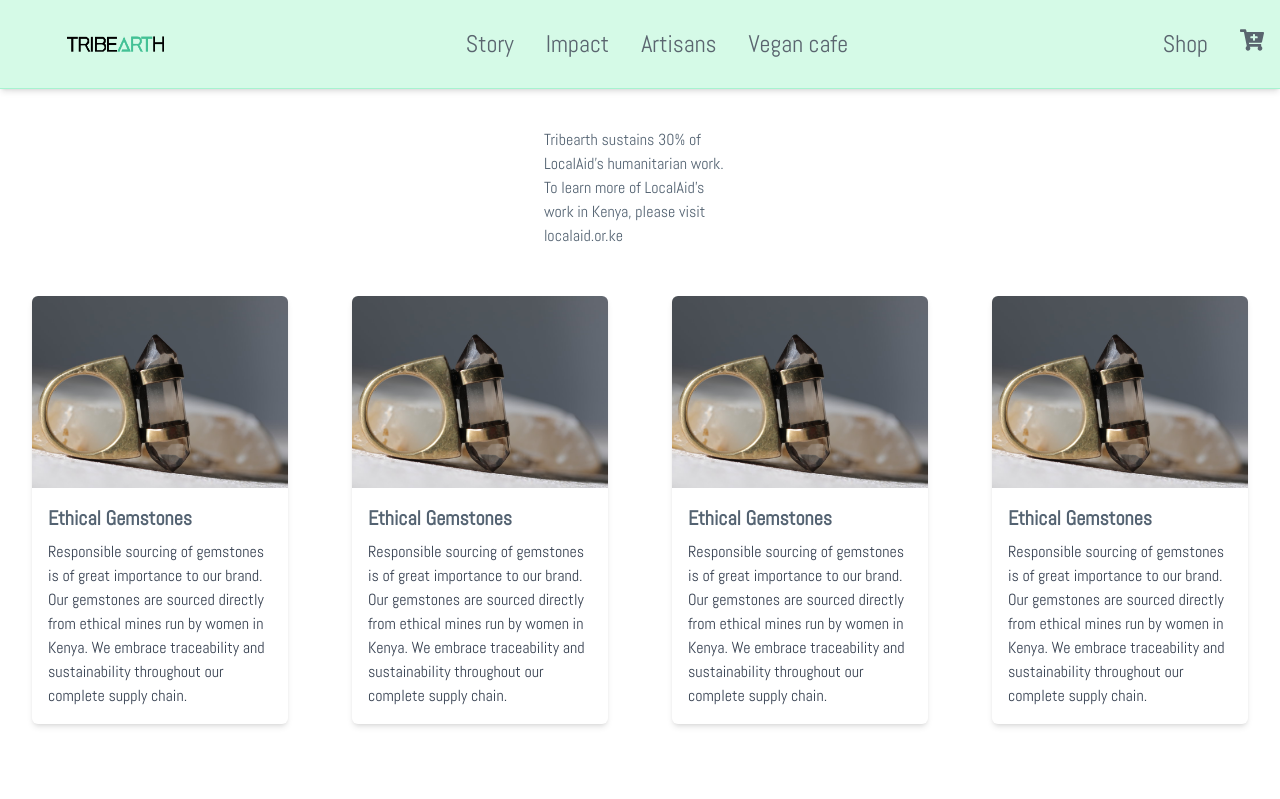
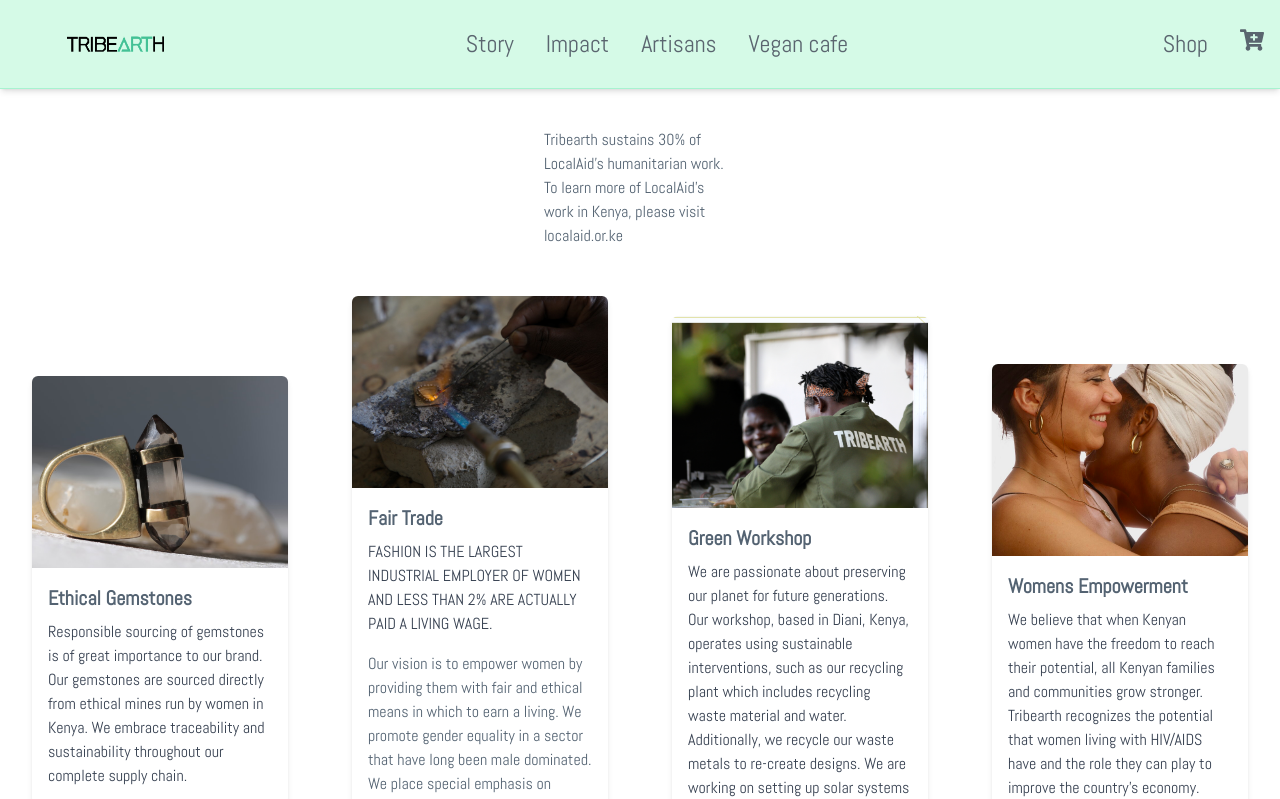
Before and after one commit to MatthewsRicky/tribearth, a React (Vite) app in the folder tribearth/: page /Impact in a window 1280 px wide. Shown: the top 799 px of the page. Built offline with nearby package versions, Linux system fonts and the light colour scheme; a web font is replaced by a local one.

Commit message:
Update Impact.jsx

```diff
--- a/tribearth/src/pages/Impact.jsx
+++ b/tribearth/src/pages/Impact.jsx
@@ -2,6 +2,9 @@ import React from 'react'
 import Nav from '../Components/Nav'
 import Footer from '../Components/Footer'
 import Ethicalgems from '../assets/Ethicalgems.jpg'
+import Fairtrade from '../assets/Fairtrade.jpg'
+import Green from '../assets/green.png'
+import Womenempowerment from '../assets/Womenempowerment.jpeg'
 
 function Impact() {
   return (
@@ -35,39 +38,41 @@ function Impact() {
         <div className="w-64 shadow-md rounded-md overflow-hidden flex flex-col">
           <img
             className="w-full h-48 object-cover"
-            src={Ethicalgems}
+            src={Fairtrade}
             alt="Card Image"
           />
           <div className="p-4">
-            <h1 className="text-xl font-semibold mb-2">Ethical Gemstones</h1>
+            <h1 className="text-xl font-semibold mb-2">Fair Trade</h1>
             <p className="text-gray-700 text-base">
-              Responsible sourcing of gemstones is of great importance to our brand. Our gemstones are sourced directly from ethical mines run by women in Kenya. We embrace traceability and sustainability throughout our complete supply chain.
+              FASHION IS THE LARGEST INDUSTRIAL EMPLOYER OF WOMEN AND LESS THAN 2% ARE ACTUALLY PAID A LIVING WAGE.</p>
+
+            <p className='mt-4'>Our vision is to empower women by providing them with fair and ethical means in which to earn a living. We promote gender equality in a sector that have long been male dominated. We place special emphasis on training and development that empowers the women working at the workshop.
             </p>
           </div>
         </div>
         <div className="w-64 shadow-md rounded-md overflow-hidden flex flex-col">
           <img
             className="w-full h-48 object-cover"
-            src={Ethicalgems}
+            src={Green}
             alt="Card Image"
           />
           <div className="p-4">
-            <h1 className="text-xl font-semibold mb-2">Ethical Gemstones</h1>
+            <h1 className="text-xl font-semibold mb-2">Green Workshop</h1>
             <p className="text-gray-700 text-base">
-              Responsible sourcing of gemstones is of great importance to our brand. Our gemstones are sourced directly from ethical mines run by women in Kenya. We embrace traceability and sustainability throughout our complete supply chain.
+              We are passionate about preserving our planet for future generations. Our workshop, based in Diani, Kenya, operates using sustainable interventions, such as our recycling plant which includes recycling waste material and water. Additionally, we recycle our waste metals to re-create designs. We are working on setting up solar systems for our power and water harvesting systems
             </p>
           </div>
         </div>
         <div className="w-64 shadow-md rounded-md overflow-hidden flex flex-col">
           <img
             className="w-full h-48 object-cover"
-            src={Ethicalgems}
+            src={Womenempowerment}
             alt="Card Image"
           />
           <div className="p-4">
-            <h1 className="text-xl font-semibold mb-2">Ethical Gemstones</h1>
+            <h1 className="text-xl font-semibold mb-2">Womens Empowerment</h1>
             <p className="text-gray-700 text-base">
-              Responsible sourcing of gemstones is of great importance to our brand. Our gemstones are sourced directly from ethical mines run by women in Kenya. We embrace traceability and sustainability throughout our complete supply chain.
+              We believe that when Kenyan women have the freedom to reach their potential, all Kenyan families and communities grow stronger. Tribearth recognizes the potential that women living with HIV/AIDS have and the role they can play to improve the country’s economy.
             </p>
           </div>
         </div>
```
